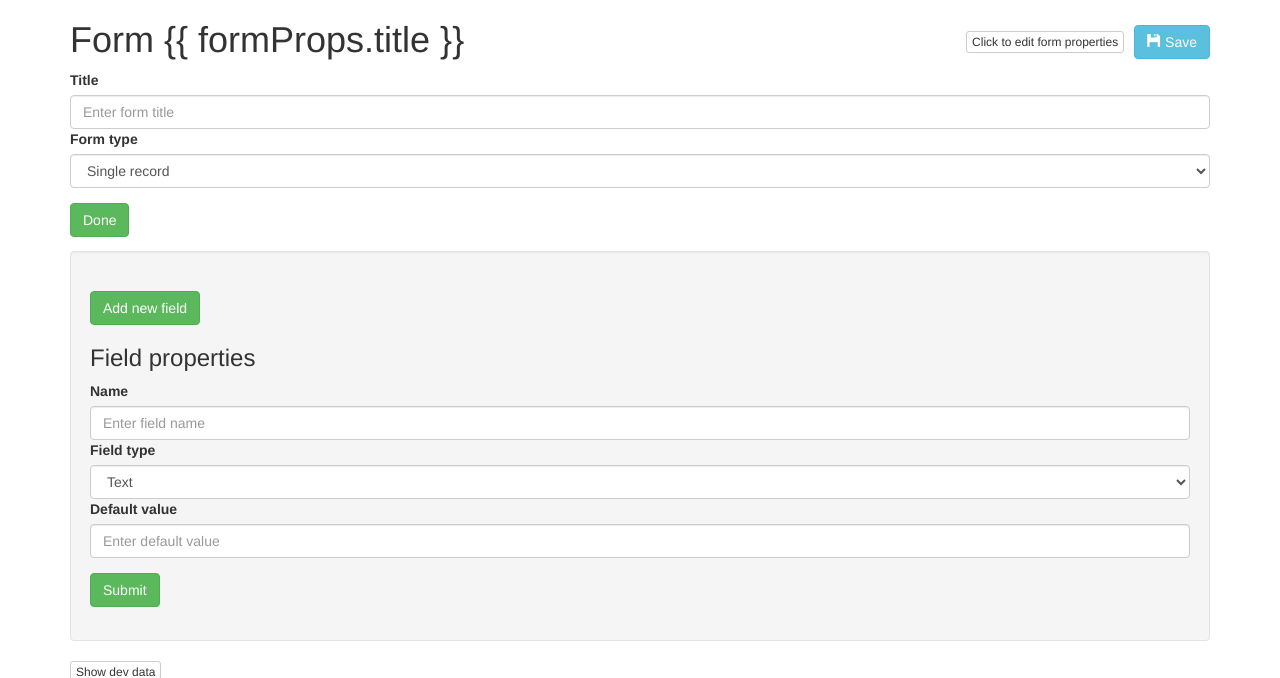
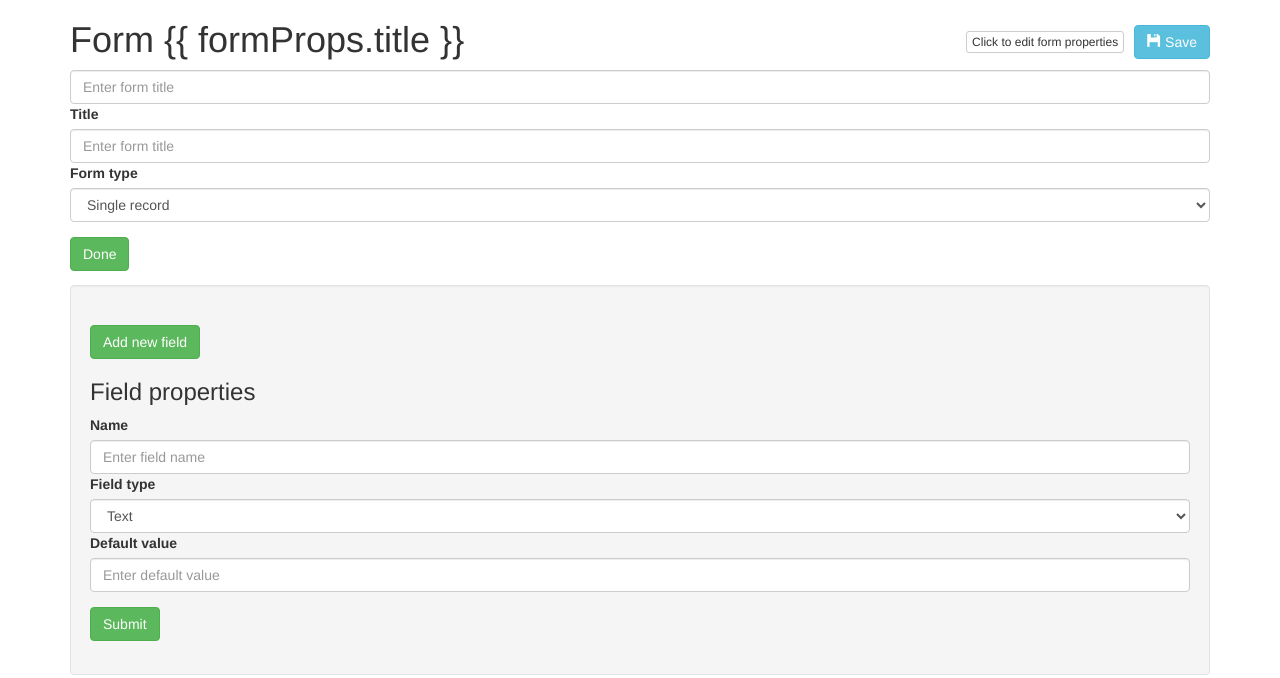
Before and after one commit to arvis/ezlydb, a Flask app: page /admin/forms in a window 1280 px wide. Shown: the part 62-740 px from the top of the page. Run offline with Flask 2, Linux system fonts and the light colour scheme; some libraries are stand-ins or nearby versions.

Commit message:
added main admin view

```diff
--- a/app.py
+++ b/app.py
@@ -19,13 +19,6 @@ forms_list=[{'name':'form1',"title":"form 1","data":[{"name":"field1","title":"f
 def main():
     return render_template('index.html')
 
-@app.route("/admin/")
-def admin():
-    return render_template('admin_menu.html')
-
-@app.route("/admin/forms")
-def admin_form():
-    return render_template('admin.html')
 
 @app.route("/my_form")
 def mock_form():
@@ -135,6 +128,18 @@ def get_all(form_name):
     return json_docs
 
 
+#--------------------------
+# admin functions
+
+@app.route("/admin/")
+def admin():
+    return render_template('admin_menu.html')
+
+@app.route("/admin/forms")
+def admin_form():
+    return render_template('admin.html')
+
+
 @app.route("/admin/form_list")
 def show_forms_json():
     #TODO: replace with dynamic not dymmy data
@@ -148,6 +153,16 @@ def add_form_json():
     return "eee"
 
 
+@app.route("/admin/set_form_properties",methods=['POST'])
+def set_form_properties():
+    #print request.json
+    import pdb; pdb.set_trace()
+    data=request.json["data"]
+    val=mongo.db["test_data"].update({'_id': ObjectId(row_id)},  data)
+
+    return "eee"
+
+
 
 
 
--- a/static/admin.js
+++ b/static/admin.js
@@ -19,6 +19,7 @@ function PhoneListCtrl($scope, $http) {
 
 function DbFieldController($scope,$http) {
     $scope.master= [];
+    $scope.formProps={};
     //$scope.formProps.form_type={id:"single_record"};
 
 
@@ -29,6 +30,23 @@ function DbFieldController($scope,$http) {
         $scope.dbField ={};
         $scope.showAddField=false;
     };
+
+    $scope.set_form_properties = function() {
+        console.log("set_form_properties");
+        $scope.showFormProperties=!$scope.showFormProperties;
+        $http.post('/admin/set_form_properties/', $scope.formProps).
+        success(function(data, status, headers, config) {
+
+            console.log("success form props");
+
+        }).
+        error(function(data, status, headers, config) {
+            console.log("failure");
+        });
+
+
+    }
+
 
     $scope.set_data = function(field_name) {
         console.log(field_name);
--- a/templates/admin.html
+++ b/templates/admin.html
@@ -44,6 +44,8 @@
 
     <form role="form" novalidate class="css-form">
     <div class="form-group">
+        <input type="text" class="form-control" id="form_id" placeholder="Enter form title" ng-model="formProps.id" required />
+
         <label for="name">Title</label>
         <input type="text" class="form-control" id="form_title" placeholder="Enter form title" ng-model="formProps.title" required />
         <label for="field_type">Form type</label>
@@ -55,7 +57,7 @@
 
     </div>
 
-  <button type="button"  ng-click="showFormProperties=!showFormProperties" class="btn btn-success btn-s">Done</button>
+  <button type="button"  ng-click="set_form_properties()" class="btn btn-success btn-s">Done</button>
     </form>
 
 
```
Also changed, not shown: static/admin_menu.js (added, +7 -0 lines).
